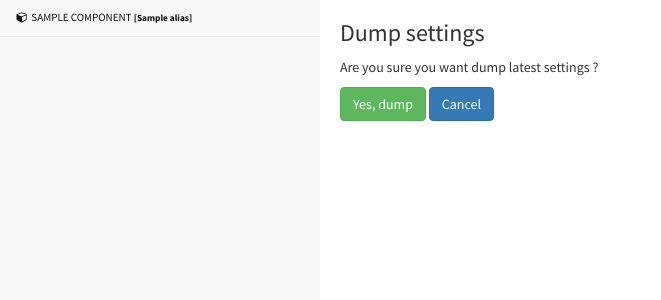
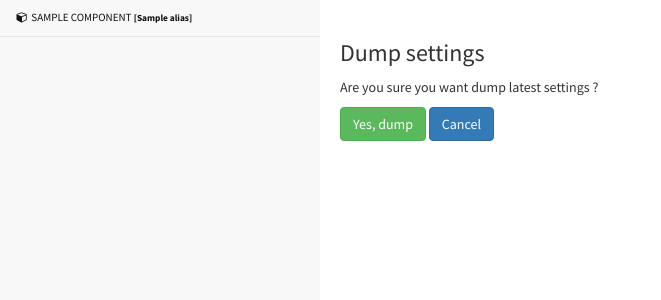
Before and after one commit to Jadeskycore/configfactory-1, a Django app: template configfactory/templates/backup/dump.html in a window 1280 px wide. Shown: the part 51-351 px from the top of the page, without its empty margins (0-661 px from the left). Run offline with Django 3.2, Linux system fonts and the light colour scheme; the template is opened without the code that fills it: most values are stand-ins (such as "Sample title", 1, 10 or a date in 2020); some libraries are stand-ins or nearby versions.

Commit message:
ui updates

```diff
--- a/configfactory/static/css/main.css
+++ b/configfactory/static/css/main.css
@@ -119,7 +119,7 @@
     }
 
     #page-content-wrapper {
-        padding: 0 20px 20px 20px;
+        padding: 20px;
         position: relative;
     }
 
```
